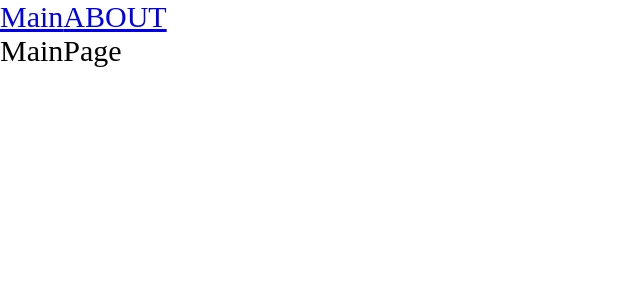
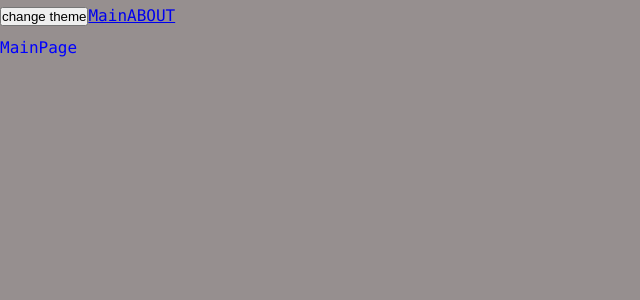
Before and after one commit to dm-mrtnvch/u-react-adv, a React app: page / in a window 1280 px wide. Shown: the top 300 px of the page, without its empty margins (0-640 px from the left). Built offline with nearby package versions, Linux system fonts and the light colour scheme.

Commit message:
feat: css modules / theme

```diff
--- a/package.json
+++ b/package.json
@@ -5,7 +5,7 @@
   "main": "index.js",
   "type": "commonjs",
   "scripts": {
-    "start": "webpack serve --env port=3000",
+    "start": "webpack serve --env port=3001",
     "build:prod": "webpack --env mode=production",
     "build:dev": "webpack --env mode=development"
   },
--- a/src/App.tsx
+++ b/src/App.tsx
@@ -1,12 +1,17 @@
 import {Suspense} from "react";
 import {Link, Route, Routes} from "react-router-dom";
-import './index.scss'
+import './styles/index.scss'
 import {AboutPageAsync} from "./pages/AboutPage/AboutPage.async";
 import {MainPageAsync} from "./pages/MainPage/MainPage.async";
+import {useTheme} from "./theme/useTheme";
 
 const App = () => {
+
+ const {theme, toggleTheme} = useTheme()
+
   return (
-    <div className="app">
+    <div className={`app ${theme}`} id="main-theme">
+      <button onClick={toggleTheme}>change theme</button>
       <Link to={'/'}>Main</Link>
       <Link to={'/about'}>ABOUT</Link>
       <Suspense fallback={<div>Loading...</div>}>
--- a/src/index.scss
+++ /dev/null
@@ -1,9 +0,0 @@
-* {
-  margin: 0;
-  padding: 0;
-  box-sizing: border-box;
-}
-
-.app {
-  font-size: 30px;
-}
--- a/src/index.tsx
+++ b/src/index.tsx
@@ -1,10 +1,13 @@
 import {render} from "react-dom";
 import {BrowserRouter} from "react-router-dom";
 import App from "./App";
+import ThemeProvider from "./theme/ThemeProvider";
 
 render(
   <BrowserRouter>
-    <App/>
+    <ThemeProvider>
+      <App/>
+    </ThemeProvider>
   </BrowserRouter>,
   document.getElementById('root')
 )
--- /dev/null
+++ b/src/styles/index.scss
@@ -0,0 +1,12 @@
+@import "reset";
+@import "variables/global";
+@import "themes/normal";
+@import "themes/dark";
+
+.app {
+  font: var(--font-m);
+  background: var(--bg-color);
+  color: var(--primary-color);
+
+  min-height: 100vh;
+}
--- /dev/null
+++ b/src/styles/reset.scss
@@ -0,0 +1,13 @@
+* {
+  margin: 0;
+  padding: 0;
+  box-sizing: border-box;
+}
+
+input,
+button,
+textarea,
+select {
+  margin: 0;
+  font-style: inherit;
+}
--- /dev/null
+++ b/src/styles/themes/dark.scss
@@ -0,0 +1,6 @@
+.app.dark{
+  --bg-color: #373784;
+
+  --primary-color: #0fe40f;
+  --secondary-color: #f7f490;
+}
--- /dev/null
+++ b/src/styles/themes/normal.scss
@@ -0,0 +1,6 @@
+.app.light{
+  --bg-color: #968f8f;
+
+  --primary-color: blue;
+  --secondary-color: #29a7d1;
+}
--- /dev/null
+++ b/src/styles/variables/global.scss
@@ -0,0 +1,11 @@
+:root {
+  --font-family-main: Consolas, "Times New Roman", Serif;
+
+  --font-size-m: 16px;
+  --font-line-m: 24px;
+  --font-m: var(--font-size-m) / var(--font-line-m) var(--font-family-main);
+
+  --font-size-l: 16px;
+  --font-line-m: 32px;
+  --font-l: var(--font-size-l) / var(--font-line-l) var(--font-family-main);
+}
--- /dev/null
+++ b/src/theme/ThemeContext.ts
@@ -0,0 +1,15 @@
+import {createContext} from "react";
+
+export enum Theme {
+  LIGHT = "light",
+  DARK = "dark"
+}
+
+export interface ThemeContextProps {
+  theme?: Theme
+  setTheme?: (theme: Theme) => void
+}
+
+export const ThemeContext = createContext<ThemeContextProps>({})
+
+export const LOCAL_STORAGE_THEME_KEY = 'theme'
--- /dev/null
+++ b/src/theme/ThemeProvider.tsx
@@ -0,0 +1,21 @@
+import React, {FC, useMemo, useState} from 'react';
+import {LOCAL_STORAGE_THEME_KEY, Theme, ThemeContext} from "./ThemeContext";
+
+const defaultTheme = localStorage.getItem(LOCAL_STORAGE_THEME_KEY) as Theme || Theme.LIGHT
+
+const ThemeProvider:FC = ({children}) => {
+  const [theme, setTheme] = useState<Theme>(defaultTheme)
+
+  const defaultProps = useMemo(() => ({
+    theme,
+    setTheme
+  }), [theme])
+
+  return (
+    <ThemeContext.Provider value={defaultProps}>
+      {children}
+    </ThemeContext.Provider>
+  );
+};
+
+export default ThemeProvider;
--- /dev/null
+++ b/src/theme/useTheme.ts
@@ -0,0 +1,22 @@
+import {useContext} from "react";
+import {LOCAL_STORAGE_THEME_KEY, Theme, ThemeContext} from "./ThemeContext";
+
+interface UseThemeResult {
+  toggleTheme: () => void
+  theme: Theme
+}
+
+export function useTheme(): UseThemeResult {
+  const {theme, setTheme} = useContext(ThemeContext)
+
+  const toggleTheme = () => {
+    const newTheme = theme === Theme.DARK ? Theme.LIGHT : Theme.DARK
+    setTheme(newTheme)
+    localStorage.setItem(LOCAL_STORAGE_THEME_KEY, newTheme)
+  }
+
+  return {
+    theme,
+    toggleTheme
+  }
+}
```
